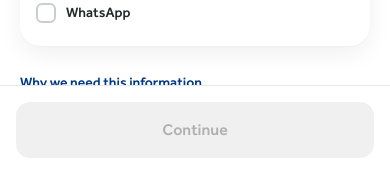
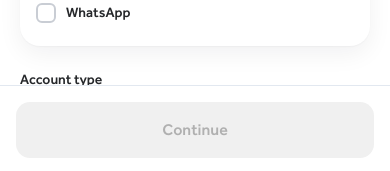
Before and after one commit to thedejirichards/AccessbankOnboardToEarn, a React (Vite) app: page /staff-rewards/account in a window 390 px wide. Shown: the part 670-841 px from the top of the page. Built offline with nearby package versions, Linux system fonts and the light colour scheme.

Commit message:
Adding phone number control

```diff
--- a/src/app/pages/staff-rewards/StaffAccountConsentPage.tsx
+++ b/src/app/pages/staff-rewards/StaffAccountConsentPage.tsx
@@ -2,7 +2,7 @@
 import { useNavigate } from "react-router";
 import { motion } from "motion/react";
 import MobileLayout from "../../components/MobileLayout";
-import { StaffHeader, StaffProgressTracker, RoleBadge, FloatingField, cardCls, ctaCls, ctaEnabled, ctaDisabled, journeyLabels, pagePadXBtm, bottomBarCls, bottomBarInner, sectionTitle, sectionDesc } from "./StaffComponents";
+import { StaffHeader, StaffProgressTracker, RoleBadge, FloatingField, FloatingSelect, cardCls, ctaCls, ctaEnabled, ctaDisabled, journeyLabels, pagePadXBtm, bottomBarCls, bottomBarInner, sectionTitle, sectionDesc } from "./StaffComponents";
 import { clearDraft, patchDraft, type AccountCategory, type TermsDelivery } from "./onboardingDraft";
 
 const termsDeliveryOptions: { value: TermsDelivery; label: string }[] = [
@@ -10,6 +10,8 @@
   { value: "sms", label: "SMS" },
   { value: "whatsapp", label: "WhatsApp" },
 ];
+
+const accountTypeOptions = ["Diamond Xtra"];
 
 function ValidationPill({ valid, label }: { valid: boolean; label: string }) {
   return (
@@ -39,6 +41,7 @@
   const [preferredName, setPreferredName] = useState("");
   const [email, setEmail] = useState("");
   const [phone, setPhone] = useState("");
+  const [accountType, setAccountType] = useState(accountTypeOptions[0]);
   const [termsDelivery, setTermsDelivery] = useState<TermsDelivery[]>([]);
   const [consentRead, setConsentRead] = useState(false);
   const [showInfoModal, setShowInfoModal] = useState(false);
@@ -57,7 +60,7 @@
       phone: phone.trim(),
       termsDelivery,
       category: "individual" as AccountCategory,
-      accountType: "diamondxtra",
+      accountType: accountType.toLowerCase().replace(/\s+/g, ""),
       consentAccepted: true,
     });
     navigate("/staff-rewards/terms-identity");
@@ -65,6 +68,7 @@
 
   const canContinue =
     phone.trim() !== "" &&
+    accountType !== "" &&
     termsDelivery.length > 0 &&
     consentRead &&
     infoExplained;
@@ -97,9 +101,10 @@
             <FloatingField
               label={<span>Phone Number <span className="text-[#dc2626]">*</span></span>}
               value={phone}
-              onChange={setPhone}
+              onChange={(v) => setPhone(v.replace(/\D/g, "").slice(0, 11))}
               type="tel"
               inputMode="tel"
+              maxLength={11}
             />
             <div>
               <FloatingField
@@ -148,6 +153,18 @@
                 );
               })}
             </div>
+          </div>
+
+          <div className="mt-6">
+            <p className="font-['Effra',sans-serif] font-semibold text-sm text-[#26282b] mb-3">
+              Account type
+            </p>
+            <FloatingSelect
+              label="Account Type"
+              value={accountType}
+              onChange={setAccountType}
+              options={accountTypeOptions}
+            />
           </div>
 
           <div className="mt-6">
```
